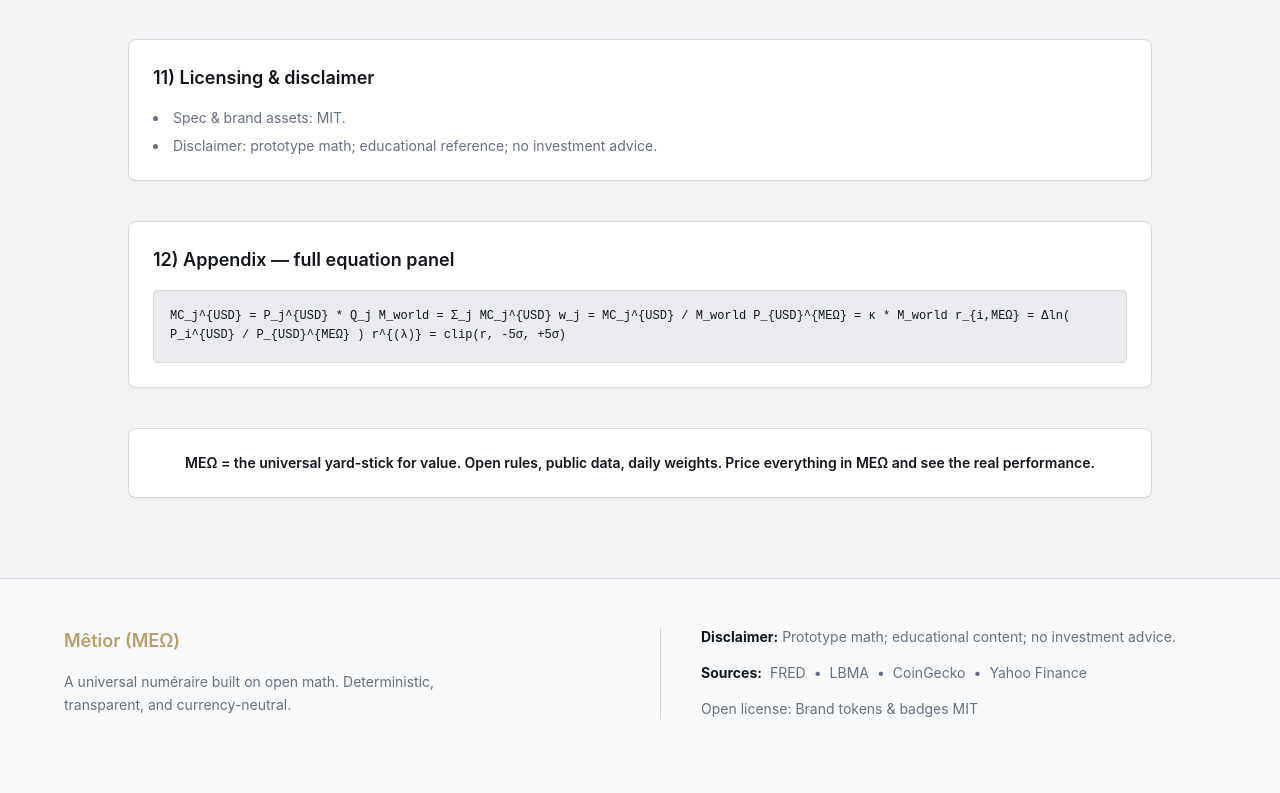
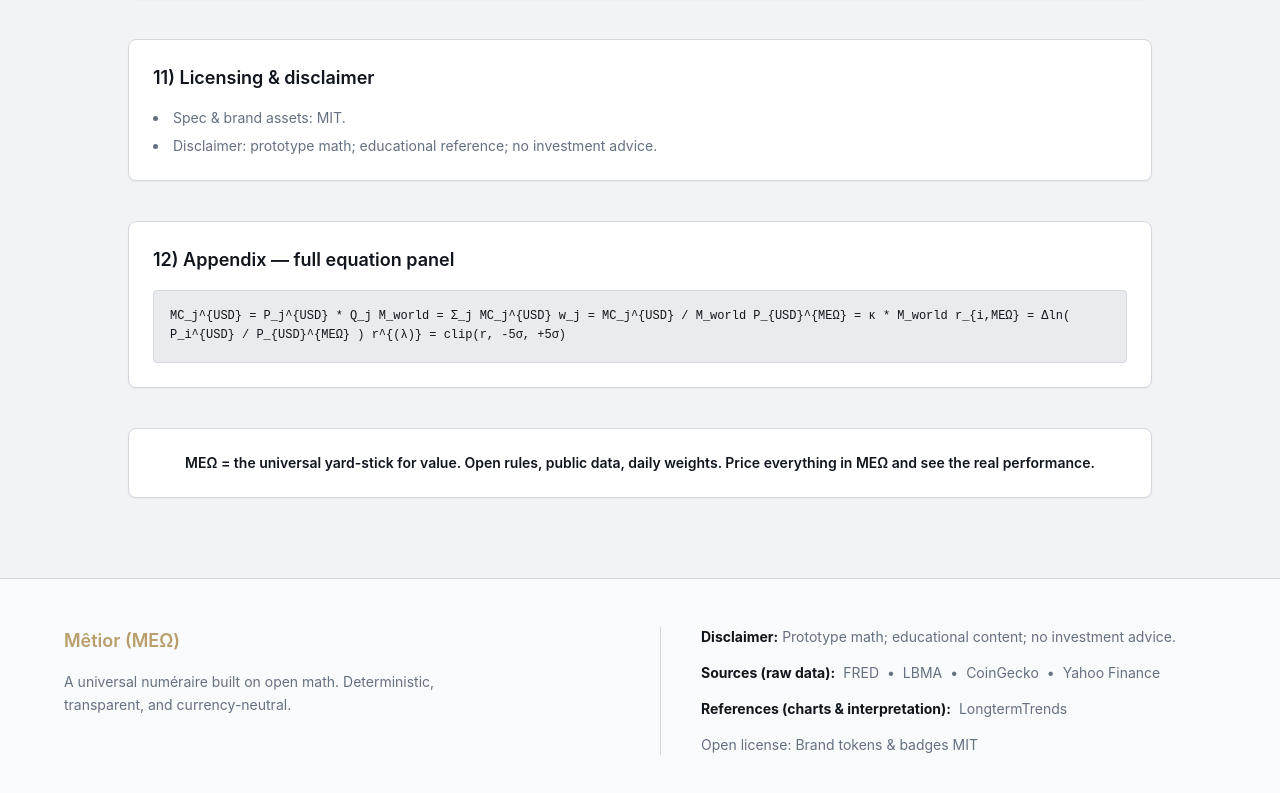
Before and after one commit to duracell04/Metior, a Next.js app: page / in a window 1280 px wide. Shown: the part 3652-4445 px from the top of the page. Before the commit the page ends 4419 px from the top, so only its background shows below. Built offline with nearby package versions, Linux system fonts and the light colour scheme.

Commit message:
chore: split footer sources into raw data vs references

```diff
--- a/src/components/Footer.tsx
+++ b/src/components/Footer.tsx
@@ -19,7 +19,7 @@ export const Footer = () => {
                 advice.
               </p>
               <p className="flex flex-wrap items-center gap-2">
-                <strong className="text-foreground">Sources:</strong>
+                <strong className="text-foreground">Sources (raw data):</strong>
                 <a href="https://fred.stlouisfed.org/" target="_blank" rel="noreferrer" className="hover:text-primary transition-colors">
                   FRED
                 </a>
@@ -36,6 +36,12 @@ export const Footer = () => {
                   Yahoo Finance
                 </a>
               </p>
+              <p className="flex flex-wrap items-center gap-2">
+                <strong className="text-foreground">References (charts & interpretation):</strong>
+                <a href="https://www.longtermtrends.com/" target="_blank" rel="noreferrer" className="hover:text-primary transition-colors">
+                  LongtermTrends
+                </a>
+              </p>
               <p>Open license: Brand tokens & badges MIT</p>
             </div>
           </div>
```
